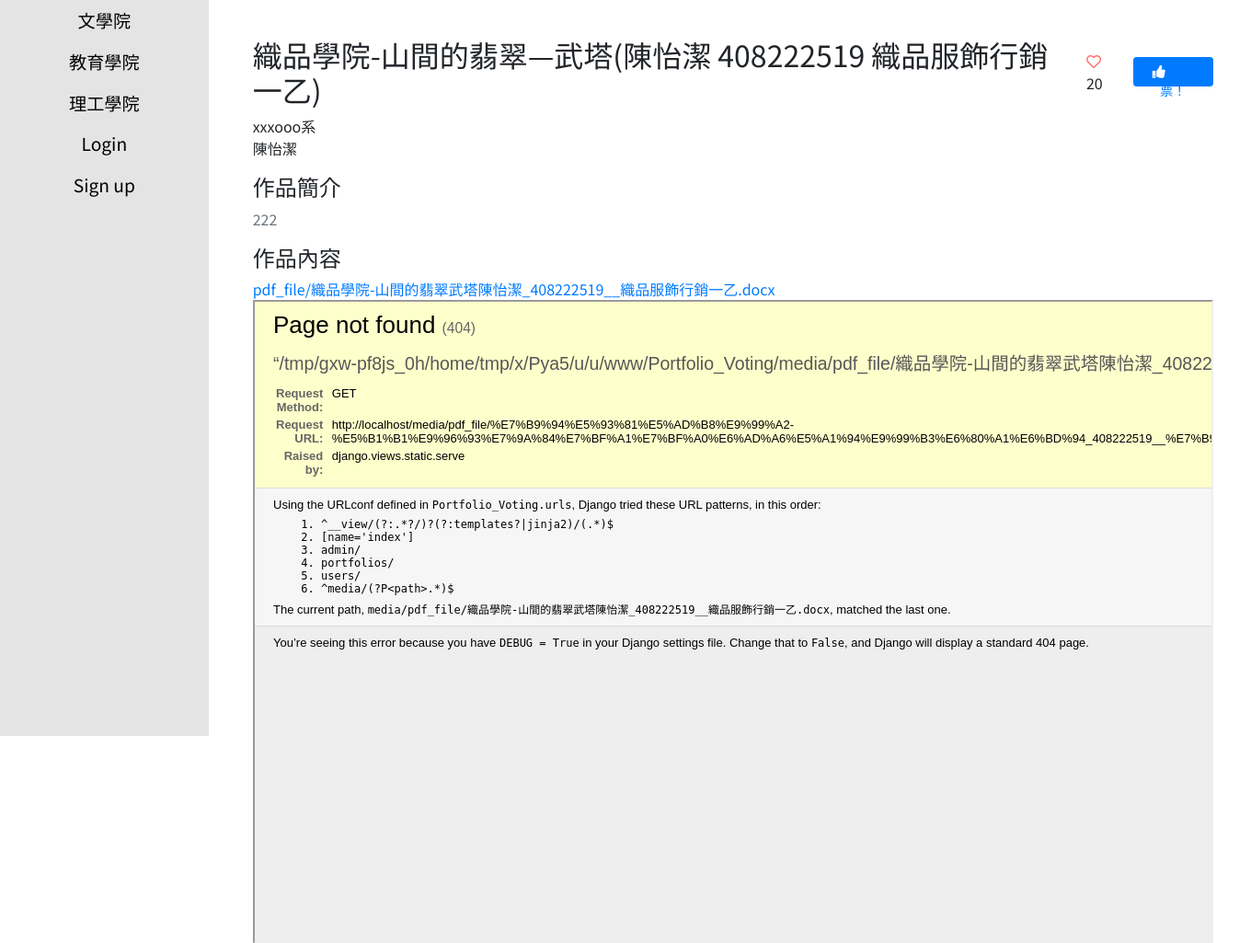
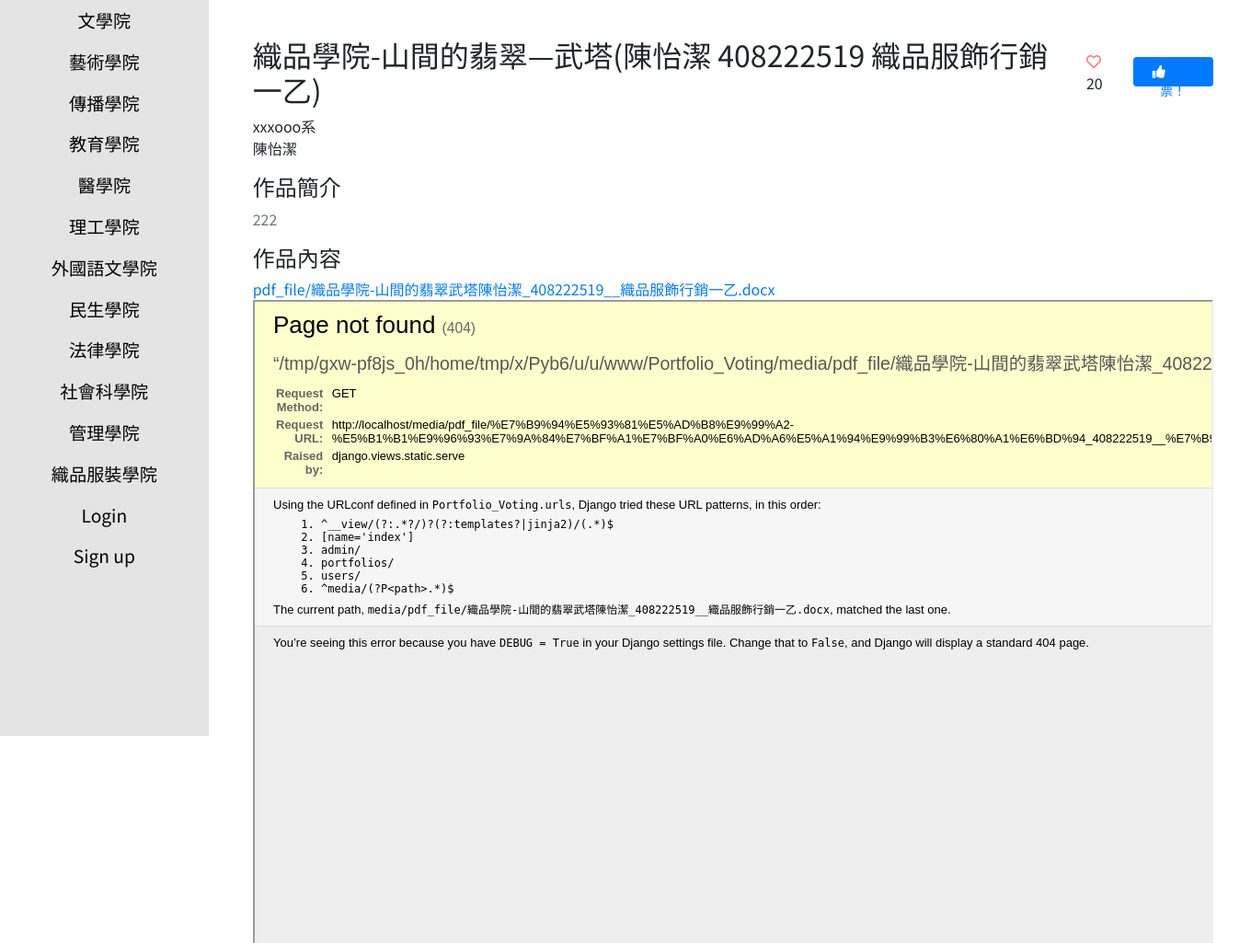
Before and after one commit to SIRLA-FJULIS/FJU_Portfolio_Voting, a Django app: page /portfolios/2/ in a window 1360 px wide. Shown: the part 56-1081 px from the top of the page at 92% size. Run offline with Django 3.2, Linux system fonts and the light colour scheme; data comes from the database, SQL or seed files in the repository; both versions use the stored data as it was after the commit; some libraries are stand-ins or nearby versions.

Commit message:
update portfolio list to list by college

```diff
--- a/Portfolio_Voting/portfolios/urls.py
+++ b/Portfolio_Voting/portfolios/urls.py
@@ -4,7 +4,7 @@ from . import views
 app_name = 'portfolios'
 
 urlpatterns = [
-    path('', views.index, name='index'),
+    path('<str:college>', views.index, name='index'),
 	path('<int:choiceText_id>/', views.detail, name='detail'),
 	path('<int:choiceText_id>/results/', views.results, name='results'),
 	path('<int:choiceText_id>/vote/', views.vote, name='vote'),
--- a/Portfolio_Voting/portfolios/views.py
+++ b/Portfolio_Voting/portfolios/views.py
@@ -5,8 +5,9 @@ from django.urls import reverse
 from portfolios.models import Work, UserVote
 
 # Create your views here.
-def index(request):
-	work_list = Work.objects.order_by('work_college')
+def index(request, college):
+	print(college)
+	work_list = Work.objects.filter(work_college=college).all()
 	context = {
 		'work_list': work_list,
 	}
--- a/Portfolio_Voting/templates/layout/_navbar.html
+++ b/Portfolio_Voting/templates/layout/_navbar.html
@@ -2,13 +2,40 @@
 <nav id="sidebar" class="col-2 position-fixed h-100 p-0">
     <ul class="nav flex-column h-100">
         <li>
-            <a href="{% url 'portfolios:index' %}" class="nav-link">文學院</a>
+            <a href="{% url 'portfolios:index' college='文學院' %}" class="nav-link">文學院</a>
         </li>
         <li>
-            <a href="{% url 'portfolios:index' %}" class="nav-link">教育學院</a>
+            <a href="{% url 'portfolios:index' college='藝術學院' %}" class="nav-link">藝術學院</a>
         </li>
         <li>
-            <a href="{% url 'portfolios:index' %}" class="nav-link">理工學院</a>
+            <a href="{% url 'portfolios:index' college='傳播學院' %}" class="nav-link">傳播學院</a>
+        </li>
+        <li>
+            <a href="{% url 'portfolios:index' college='教育學院' %}" class="nav-link">教育學院</a>
+        </li>
+        <li>
+            <a href="{% url 'portfolios:index' college='醫學院' %}" class="nav-link">醫學院</a>
+        </li>
+        <li>
+            <a href="{% url 'portfolios:index' college='理工學院' %}" class="nav-link">理工學院</a>
+        </li>
+        <li>
+            <a href="{% url 'portfolios:index' college='外國語文學院' %}" class="nav-link">外國語文學院</a>
+        </li>
+        <li>
+            <a href="{% url 'portfolios:index' college='民生學院' %}" class="nav-link">民生學院</a>
+        </li>
+        <li>
+            <a href="{% url 'portfolios:index' college='法律學院' %}" class="nav-link">法律學院</a>
+        </li>
+        <li>
+            <a href="{% url 'portfolios:index' college='社會科學院' %}" class="nav-link">社會科學院</a>
+        </li>
+        <li>
+            <a href="{% url 'portfolios:index' college='管理學院' %}" class="nav-link">管理學院</a>
+        </li>
+        <li>
+            <a href="{% url 'portfolios:index' college='織品服裝學院' %}" class="nav-link">織品服裝學院</a>
         </li>
 
         <!--修改-->
```
Also changed, not shown: Portfolio_Voting/db.sqlite3.
